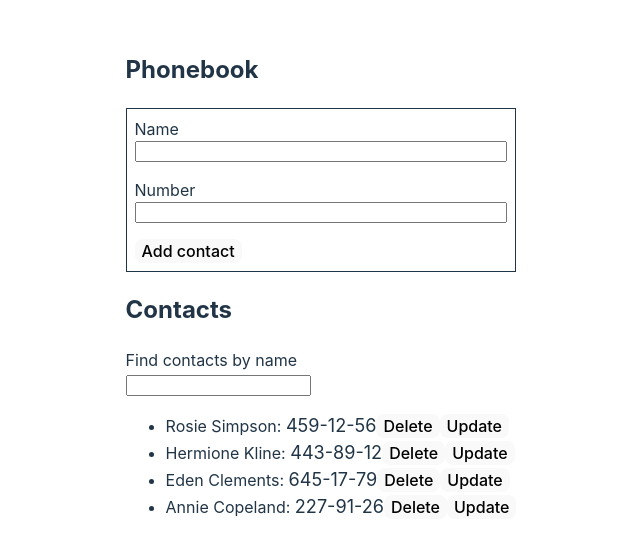
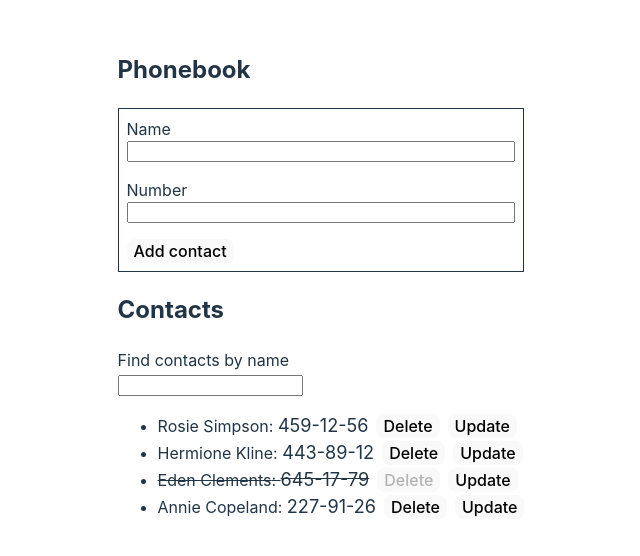
Before and after one commit to mesterum/goit-react-hw-08-phonebook, a React (Vite) app: page / in a window 1280 px wide. Shown: the part 116-672 px from the top of the page, without its empty margins (319-959 px from the left). Built offline with nearby package versions, Linux system fonts and the light colour scheme.

Commit message:
ContactItem

```diff
--- a/src/PhoneBook.ts
+++ b/src/PhoneBook.ts
@@ -9,7 +9,8 @@ import { addContactA, deleteContactA, selectContacts, setContactsA } from './fea
 export type Contact = {
   id: string,
   name: string,
-  number: string
+  number: string,
+  isDeleting?: true
 }
 type Actions = {
   form: ['update', Contact] | ['reset']
@@ -108,6 +109,6 @@ const initStates: States = {
 const defaultContacts: Contact[] = [
   { id: 'id-1', name: 'Rosie Simpson', number: '459-12-56' },
   { id: 'id-2', name: 'Hermione Kline', number: '443-89-12' },
-  { id: 'id-3', name: 'Eden Clements', number: '645-17-79' },
+  { id: 'id-3', name: 'Eden Clements', number: '645-17-79', isDeleting: true },
   { id: 'id-4', name: 'Annie Copeland', number: '227-91-26' },
 ]
--- a/src/app/store.ts
+++ b/src/app/store.ts
@@ -1,4 +1,4 @@
-import { configureStore } from '@reduxjs/toolkit'
+import { configureStore, createSelector } from '@reduxjs/toolkit'
 import type { Action, ThunkAction } from '@reduxjs/toolkit'
 import { default as contacts } from '../features/phoneBook/contactsSlice'
 import { default as filter } from '../features/phoneBook/filterSlice'
@@ -14,6 +14,7 @@ export const store = configureStore({
 export type RootState = ReturnType<typeof store.getState>
 // Inferred type: {posts: PostsState, comments: CommentsState, users: UsersState}
 export type AppDispatch = typeof store.dispatch
+export const createAppSelector = createSelector.withTypes<RootState>()
 export type AppThunk<ThunkReturnType = void> = ThunkAction<
   ThunkReturnType,
   RootState,
--- a/src/components/App.tsx
+++ b/src/components/App.tsx
@@ -12,7 +12,7 @@ export default function App() {
   return (
     <div>
       <h2>Phonebook</h2>
-      {<ContactForm phoneBook={phoneBook} />}
+      <ContactForm phoneBook={phoneBook} />
       <h2>Contacts</h2>
       <Filter />
       <ContactList phoneBook={phoneBook} />
--- /dev/null
+++ b/src/components/ContactItem.tsx
@@ -0,0 +1,52 @@
+import PropTypes from "prop-types";
+import { Contact, PhoneBook } from "../PhoneBook";
+import styled from "styled-components";
+import { useAppSelector } from "../app/hooks";
+import { useMemo } from "react";
+import { createAppSelector, RootState } from "../app/store";
+import { selectFilter } from "../features/phoneBook/filterSlice";
+
+type Props = {
+  className?: string
+  phoneBook: PhoneBook
+  contact: Contact
+};
+
+const selectLCFilter = createAppSelector([selectFilter], filter => filter.toLowerCase())
+const selectContactItemVisibile = (contact: Contact) => (state: RootState) => createAppSelector([selectLCFilter,
+  (_, contact: Contact) => contact.name.toLowerCase()
+], (lowerCaseFilter, name) => name.includes(lowerCaseFilter))(state, contact)
+
+function ContactItem({ className, phoneBook, contact }: Props) {
+  const isVisible = useAppSelector(selectContactItemVisibile(contact));
+  const { deleteContact, updateContact } = useMemo(() => ({
+    deleteContact: phoneBook.deleteContact.bind(phoneBook, contact),
+    updateContact: phoneBook.updateContact.bind(phoneBook, contact)
+  }), [phoneBook, contact]);
+  return (
+    <li className={className + (contact.isDeleting ? " isDeleting" : "")} hidden={!isVisible}>
+      {contact.name}: <span>{contact.number}</span>
+
+      <button onClick={deleteContact} disabled={contact.isDeleting}>Delete</button>
+      <button onClick={updateContact}>Update</button>
+    </li>
+  )
+}
+
+
+export default styled(ContactItem)`
+&.isDeleting {
+  // opacity: 0.5;
+  text-decoration: line-through;
+}
+&>span {
+  font-size: 1.13em;
+}
+&>button {
+  margin-left: .5em;
+}
+`
+
+ContactItem.propTypes = {
+  phoneBook: PropTypes.instanceOf(PhoneBook)
+};
--- a/src/components/ContactList.tsx
+++ b/src/components/ContactList.tsx
@@ -1,29 +1,17 @@
 import PropTypes from "prop-types";
 import { PhoneBook } from "../PhoneBook";
-import styled from "styled-components";
 import { selectContacts } from "../features/phoneBook/contactsSlice";
-import { selectFilter } from "../features/phoneBook/filterSlice";
 import { useAppSelector } from "../app/hooks";
+import ContactItem from "./ContactItem";
 
 type Props = {
   phoneBook: PhoneBook
 };
-const Number = styled.span`
-  font-size: 1.13em;
-`
 export default function ContactList({ phoneBook }: Props) {
   const contacts = useAppSelector(selectContacts);
-  const filter = useAppSelector(selectFilter);
-  const lowerCaseFilter = filter.toLowerCase()
   return (
     <ul>
-      {contacts.map(contact => (contact.name.toLowerCase().includes(lowerCaseFilter) &&
-        <li key={contact.id}>
-          {contact.name}: <Number>{contact.number}</Number>
-          <button onClick={() => phoneBook.deleteContact(contact)}>Delete</button>
-          <button onClick={() => phoneBook.updateContact(contact)}>Update</button>
-        </li>
-      ))}
+      {contacts.map(contact => <ContactItem key={contact.id} phoneBook={phoneBook} contact={contact} />)}
     </ul>
   )
 }
```
